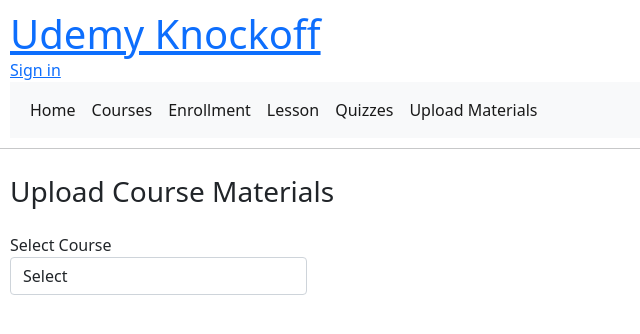
After one commit to junjiechoo/junjiechoo-smu-git, a Python web app: template flask/app/templates/main/upload_materials.html in a window 1280 px wide. The commit adds this page. Shown: the top 334 px of the page, without its empty margins (0-640 px from the left). Run offline with Jinja, Linux system fonts and the light colour scheme; the template is opened without the code that fills it, so the values that code supplies are empty; some libraries are stand-ins or nearby versions.

Commit message:
added upload material page

```diff
--- a/flask/app/templates/layout.html
+++ b/flask/app/templates/layout.html
@@ -54,6 +54,9 @@
                               <li class="nav-item">
                                 <a class="nav-link active" aria-current="page" href="{{ url_for('main.quiz_page') }}">Quizzes</a>
                               </li>
+                              <li class="nav-item">
+                                <a class="nav-link active" aria-current="page" href="{{ url_for('main.uploadmaterials_page') }}">Upload Materials</a>
+                              </li>
                             </ul>
                           </div>
                         </div>
--- /dev/null
+++ b/flask/app/templates/main/upload_materials.html
@@ -0,0 +1,174 @@
+{% extends "layout.html" %}
+
+<h2>{%trans%}Upload Course Materials{%endtrans%}</h2>
+{% block content %}
+<h3 class="pt-3 pb-3">Upload Course Materials</h3>
+<div class="d-flex row" id="wrapper">
+    <div class="col-3">
+        <form>
+            <div class="form-group pb-3">
+                <label for="course_select">Select Course</label>
+                <select class="form-control" id="course_select">
+                    <option selected disabled>Select</option>
+                    {% for c in classes %}
+                    <option value={{c.getCourseId()}}>{{c.getCourseId()}}</option>
+                    {% endfor %}
+                </select>
+            </div>
+
+            {% for c in classes %}
+            <div class="form-group pb-3 lesson_select_div" id="{{c.getCourseId()}}">
+                <label for="lesson_select">Select Lesson</label>
+                <select class="form-control" id="{{c.getCourseId()}}_lesson_select">
+                    <option selected disabled>Select</option>
+                    {% for l in lessons %}
+                    {% if l.getCourseId() == c.getCourseId() %}
+                    <option value={{l.getLessonId()}}>{{l.getLessonId()}}</option>
+                    {% endif %}
+                    {% endfor %}
+                </select>
+            </div>
+            {% endfor %}
+
+            <div class="form-group pb-3" id="type_select_div">
+                <label for="type_select">Select Material Type</label>
+                <select class="form-control" id="type_select">
+                    <option selected disabled>Select</option>
+                    <option value="document">Document</option>
+                    <option value="video">Video</option>
+                    <option value="hyperlink">Hyperlink</option>
+                </select>
+            </div>
+
+            <div class="form-group pb-3" id="file_upload_div">
+                <label for="file_upload">Upload Material</label><br>
+                <input type="file" class="form-control-file" id="file_upload" accept=".docx, .ppt, .pdf">
+            </div>
+
+            <div class="form-group pb-3" id="file_text_div">
+                <label for="file_text">Material Link</label><br>
+                <input type="url" class="form-control" id="file_text">
+            </div>
+
+            <div class="form-group pb-3" id="name_input_div">
+                <label for="name_input">Name</label>
+                <input type="text" class="form-control" id="name_input">
+            </div>
+
+            <button type="submit" class="btn btn-primary mb-2" id="form_submit">Submit</button>
+        </form>
+    </div>
+</div>
+
+<script>
+    var lesson_select_divs = document.getElementsByClassName("lesson_select_div");
+    var type_select_div = document.getElementById("type_select_div");
+    var file_upload_div = document.getElementById("file_upload_div");
+    var file_text_div = document.getElementById("file_text_div");
+    var name_input_div = document.getElementById("name_input_div");
+    var submit_button = document.getElementById("form_submit");
+
+
+    for (i = 0; i < lesson_select_divs.length; i++){
+        hide(lesson_select_divs[i]);
+    }
+    hide(type_select_div);
+    hide(file_upload_div);
+    hide(file_text_div);
+    hide(name_input_div);
+    hide(submit_button);
+    // submit_button.disabled = true;
+
+    var course_select = document.getElementById('course_select');
+    var type_select = document.getElementById("type_select");
+    var file_upload = document.getElementById("file_upload");
+    var file_text = document.getElementById("file_text");
+    var name_input = document.getElementById("name_input");
+
+    course_select.onchange = function () {
+
+        var lesson_select = document.getElementById(course_select.value+'_lesson_select');
+
+        for (i = 0; i < lesson_select_divs.length; i++){
+            if (lesson_select_divs[i].id == course_select.value) {
+                show(lesson_select_divs[i]);
+                clear_select(lesson_select);
+                hide(type_select_div);
+                clear_select(type_select);
+                hide(file_upload_div);
+                clear_input(file_upload);
+                hide(file_text_div);
+                clear_input(file_text);
+                hide(name_input_div);
+                clear_input(name_input);
+                hide(submit_button);
+
+            }
+            else {
+                hide(lesson_select_divs[i]);
+                clear_select(lesson_select);
+                hide(type_select_div);
+                clear_select(type_select);
+                hide(file_upload_div);
+                clear_input(file_upload);
+                hide(file_text_div);
+                clear_input(file_text);
+                hide(name_input_div);
+                clear_input(name_input);
+                hide(submit_button);
+            }
+        }
+
+        lesson_select.onchange = function () {
+            show(type_select_div);
+            clear_select(type_select);
+            hide(file_upload_div);
+            clear_input(file_upload);
+            hide(file_text_div);
+            clear_input(file_text);
+            hide(name_input_div);
+            clear_input(name_input);
+            hide(submit_button);
+        };
+    };
+
+    type_select.onchange = function () {
+        if (type_select.value == "document"){
+            show(file_upload_div);
+            clear_input(file_upload);
+            hide(file_text_div);
+            clear_input(file_text);
+            show(name_input_div);
+            clear_input(name_input);
+            show(submit_button);
+        }
+        else {
+            hide(file_upload_div);
+            clear_input(file_upload);
+            show(file_text_div);
+            clear_input(file_text);
+            show(name_input_div);
+            clear_input(name_input);
+            show(submit_button);
+        }
+    };
+
+    function hide(element) {
+        element.style.display = "none";
+    }
+
+    function show(element) {
+        element.style.display = "block";
+    }
+
+    function clear_select(element) {
+        element.selectedIndex = 0;
+    }
+
+    function clear_input(element) {
+        element.value = "";
+    }
+
+
+</script>
+{% endblock %}
```
Also changed, not shown: flask/app/models/database.py (+13 -0 lines), flask/app/views/main_views.py (+8 -0 lines), flask/app/views/s3.py (added).
